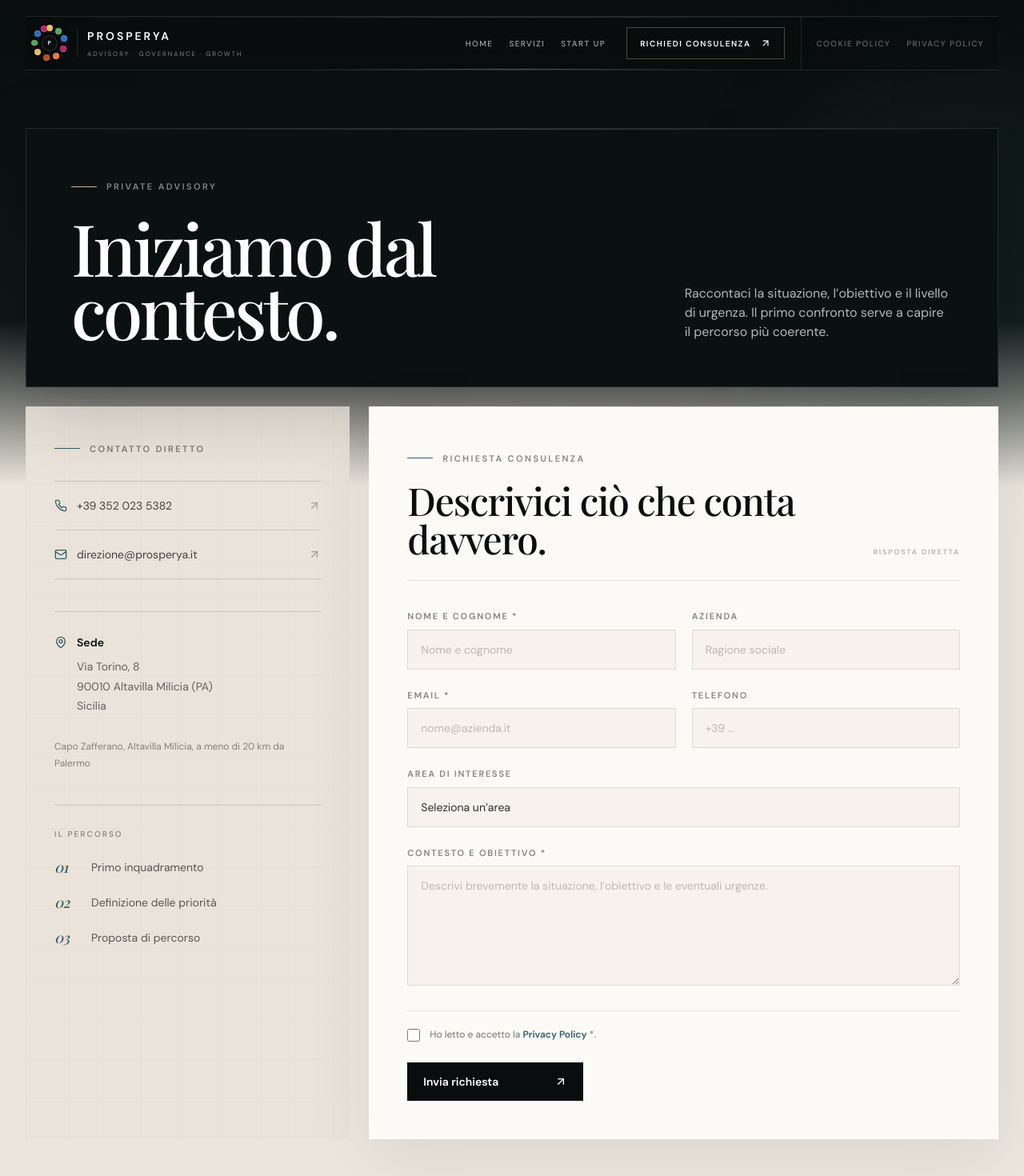
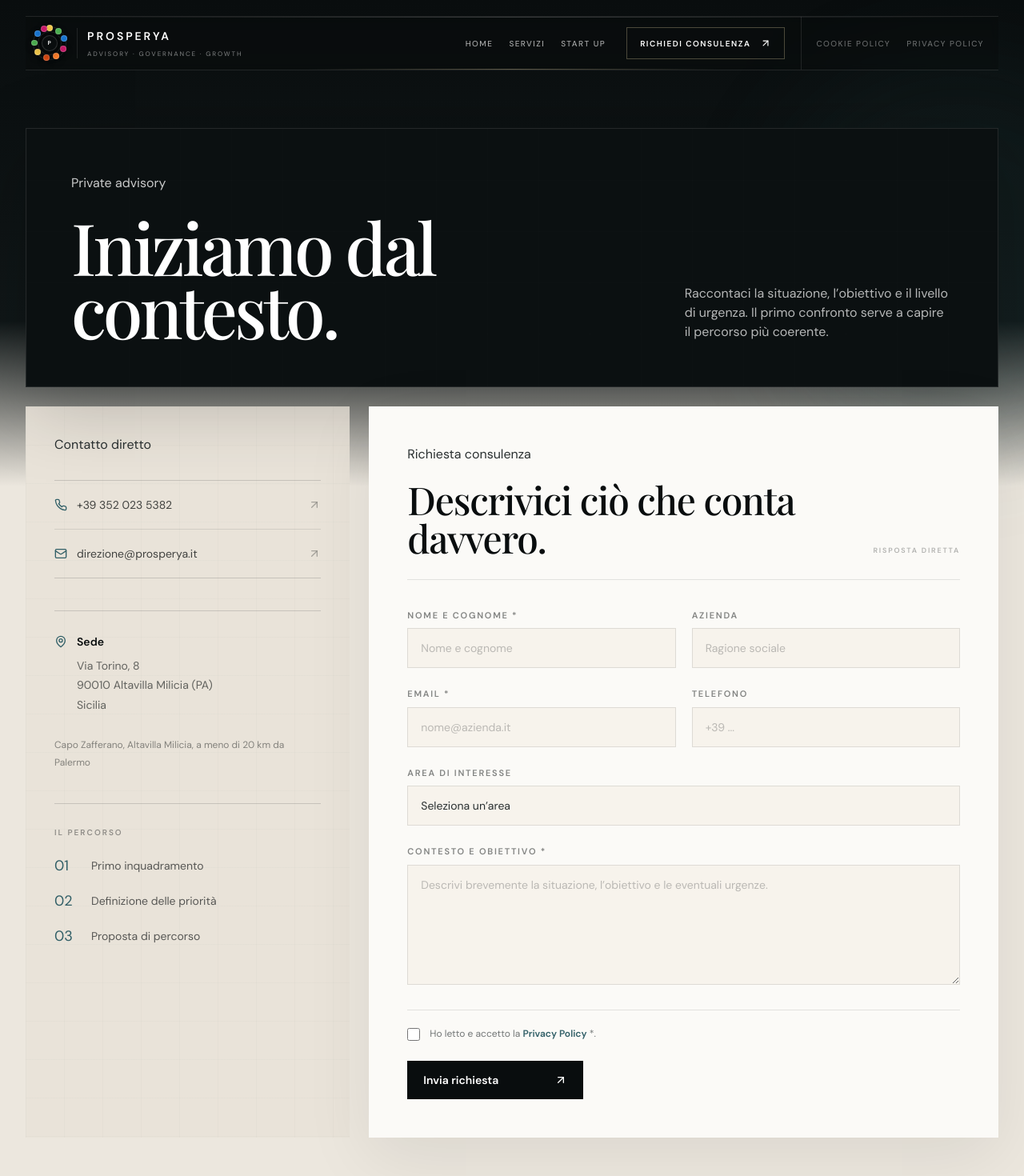
Before and after one commit to gaetanomeli95-lab/Prosperya-site, a Next.js app: page /contatti in a window 1280 px wide. Shown: the top 1470 px of the page at 80% size. Built offline with nearby package versions, Linux system fonts and the light colour scheme.

Commit message:
perf: remove external font css import

```diff
--- a/src/app/globals.css
+++ b/src/app/globals.css
@@ -2,11 +2,9 @@
 @tailwind components;
 @tailwind utilities;
 
-@import url('https://fonts.googleapis.com/css2?family=DM+Sans:wght@400;500;600&family=Manrope:wght@400;500;600&family=Playfair+Display:ital,wght@0,500;0,600;1,500&display=swap');
-
 :root {
   --font-heading: 'Playfair Display', Georgia, serif;
-  --font-body: 'DM Sans', 'Manrope', system-ui, sans-serif;
+  --font-body: 'DM Sans', system-ui, sans-serif;
 }
 
 @layer base {
@@ -152,42 +150,6 @@
     background-size: 48px 48px;
   }
 
-  .section-frame {
-    @apply relative mx-auto max-w-[1480px] px-5 sm:px-6 lg:px-8;
-  }
-
-  .section-kicker {
-    @apply inline-flex items-center gap-3 text-[10px] font-semibold uppercase tracking-[0.22em] text-night/50 sm:text-[11px];
-  }
-
-  .section-kicker::before {
-    content: '';
-    @apply block h-px w-8 bg-mediterranean;
-  }
-
-  .section-kicker-dark {
-    @apply inline-flex items-center gap-3 text-[10px] font-semibold uppercase tracking-[0.22em] text-white/50 sm:text-[11px];
-  }
-
-  .section-kicker-dark::before {
-    content: '';
-    @apply block h-px w-8 bg-sand;
-  }
-
-  .editorial-index {
-    font-family: var(--font-heading);
-    font-style: italic;
-    letter-spacing: -0.03em;
-  }
-
-  .hairline-light {
-    background: linear-gradient(90deg, transparent, rgba(255,255,255,.22), transparent);
-  }
-
-  .hairline-dark {
-    background: linear-gradient(90deg, transparent, rgba(9,13,14,.18), transparent);
-  }
-
   .prosperya-orbit {
     transform-origin: 50% 50%;
     animation: prosperya-orbit 58s linear infinite;
```
